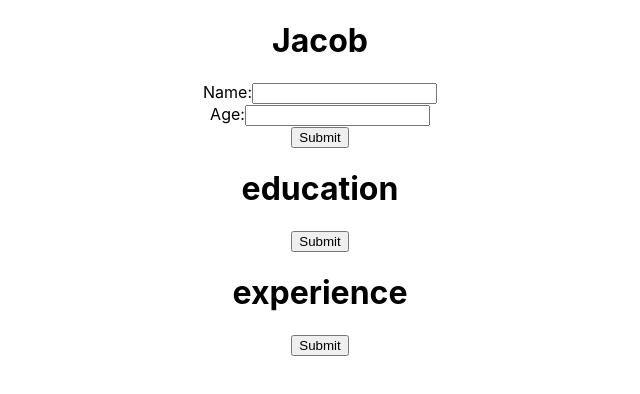
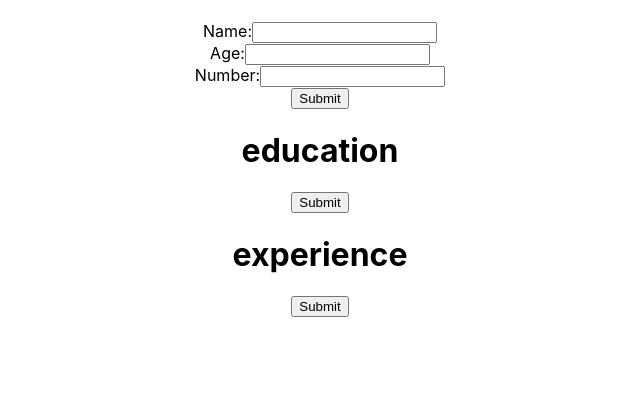
Before and after one commit to Dezzep/cv-project, a React (Create React App) app: page / in a window 1280 px wide. Shown: the top 394 px of the page, without its empty margins (320-960 px from the left). Built offline with nearby package versions, Linux system fonts and the light colour scheme.

Commit message:
Info form edit and submit --Complete

```diff
--- a/src/App.js
+++ b/src/App.js
@@ -6,7 +6,8 @@ function App() {
 
   return (
     <div className="App">
-      <Info test="Jacob"></Info>
+      <Info/>
+
       <Education test='education'></Education>
       <Experience test="experience"></Experience>
 
--- a/src/components/User_info.js
+++ b/src/components/User_info.js
@@ -13,6 +13,7 @@ class Info extends Component {
     this.onClickBtn = this.onClickBtn.bind(this);
     this.handleChangeName = this.handleChangeName.bind(this);
     this.handleChangeAge = this.handleChangeAge.bind(this);
+    this.handleChangeNumber = this.handleChangeNumber.bind(this);
   }
 
   handleChangeName(event) {
@@ -22,6 +23,9 @@ class Info extends Component {
   handleChangeAge(event) {
     this.setState({age: event.target.value})
 
+  }
+  handleChangeNumber(event) {
+    this.setState({number: event.target.value})
   }
 
   onClickBtn = (event) => {
@@ -39,9 +43,21 @@ class Info extends Component {
       <div>
         <h1>{this.props.test}</h1>
         <form>
-        <div> <label htmlFor="input-name">Name:</label><input id="input-name" type="text" value={this.state.name} onChange={this.handleChangeName}></input></div>
-        <div> <label htmlFor="input-age">Age:</label><input id="input-age" type="text" value={this.state.age} onChange={this.handleChangeAge}></input></div>
-        <button onClick={this.onClickBtn}>Submit</button>
+
+        <div> <label htmlFor="input-name">Name:</label><input id="input-name"
+        type="text" value={this.state.name} onChange={this.handleChangeName}>
+          </input></div>
+
+        <div> <label htmlFor="input-age">Age:</label><input id="input-age"
+        type="number" value={this.state.age} onChange={this.handleChangeAge}>
+          </input></div>
+
+        <div> <label htmlFor="input-number">Number:</label><input id="input-number"
+        type="number" value={this.state.number} onChange={this.handleChangeNumber}>
+          </input></div>
+
+        <button
+        onClick={this.onClickBtn}>Submit</button>
         </form>
 
       </div>
@@ -54,7 +70,7 @@ class Info extends Component {
           <button onClick={this.onClickBtn}>Edit</button>
           <h3>{this.state.name}</h3>
           <h3>{this.state.age}</h3>
-          {/* <h3>{this.state.number}</h3> */}
+          <h3>{this.state.number}</h3>
 
         </div>
       )
@@ -63,10 +79,3 @@ class Info extends Component {
 }
 
 export default Info;
-// submit button logic
-
-// edit button logic
-
-// name
-// email
-// phone number
```
